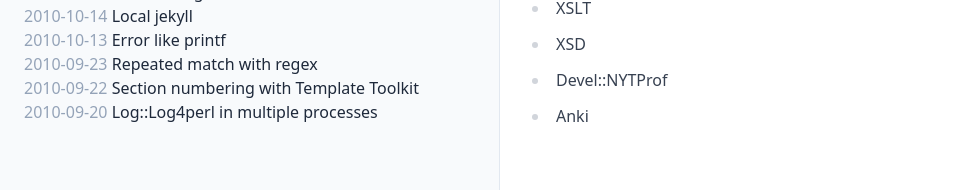
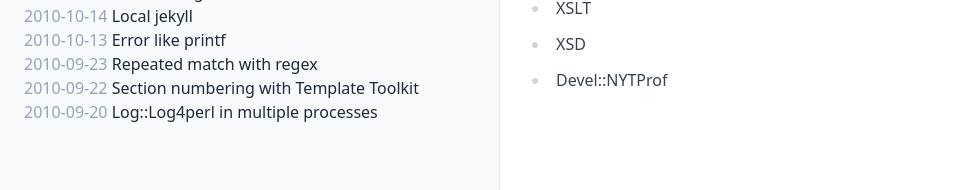
Before and after one commit to bvr/bvr.github.io, a Jekyll site: the page built from notes.md, in a window 1280 px wide. Shown: the part 1114-1304 px from the top of the page, without its empty margins (0-979 px from the left). Built offline with Jekyll 4.4.1, drawn with Linux system fonts in a browser that asks for light colours; our own code applies the rules of GitHub Pages for plain Markdown files.

Commit message:
Updated notes

```diff
--- a/notes.md
+++ b/notes.md
@@ -36,8 +36,6 @@ Topics:
  - XSLT
  - XSD
  - Devel::NYTProf
- - Anki
-
 
 
 <div class="fixed bg-slate-700 bg-opacity-5 transition duration-200 ease-in-out inset-0 z-10 pointer-events-auto md:hidden left-0 top-0 w-full h-full hidden menu-overlay"></div>
```
